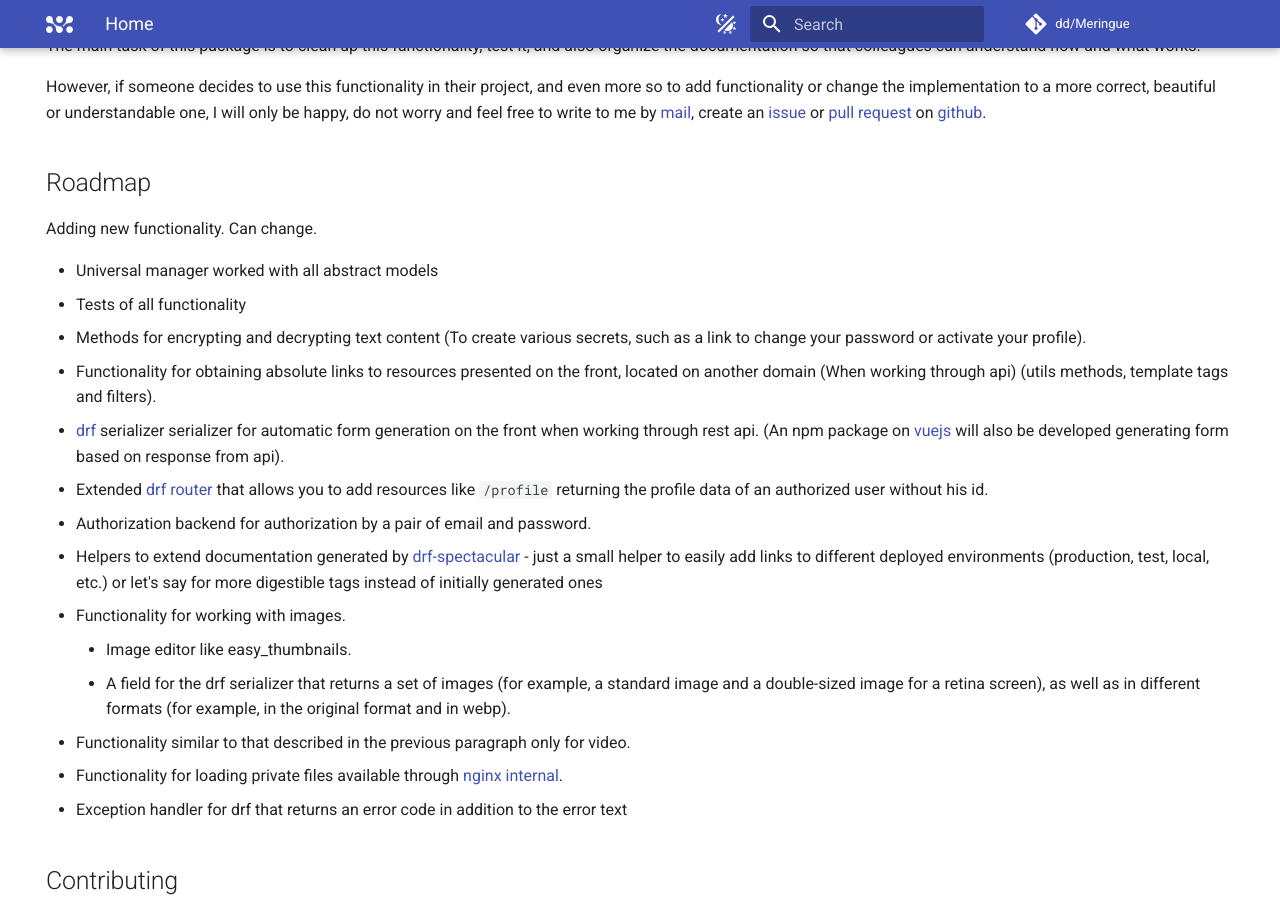
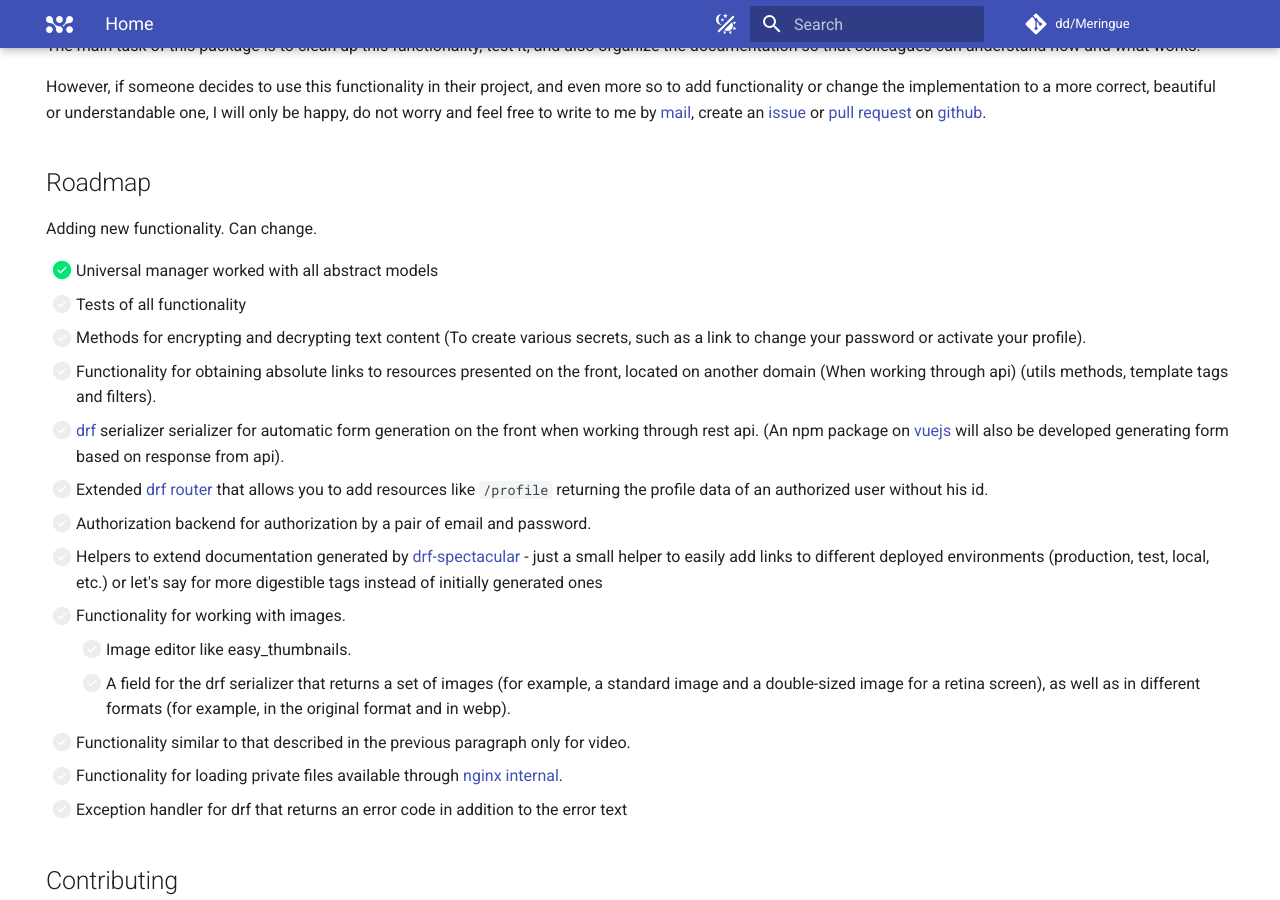
Before and after one commit to dd/Meringue, an MkDocs documentation site: the page built from docs/src/index.md, in a window 1280 px wide and 900 px high, scrolled down 409 px. Built offline with MkDocs 1.6.1 and Material for MkDocs 9.7.7, drawn with Linux system fonts in a browser that asks for light colours; comment, search, counter and statistics services are not loaded; the version menu is left out.

```diff
--- a/README.md
+++ b/README.md
@@ -65,21 +65,21 @@ However, if someone decides to use this functionality in their project, and even
 
 Adding new functionality. Can change.
 
-* Universal manager worked with all abstract models
-* Tests of all functionality
-* Methods for encrypting and decrypting text content (To create various secrets, such as a link to change your password or activate your profile).
-* Functionality for obtaining absolute links to resources presented on the front, located on another domain (When working through api) (utils methods, template tags and filters).
-* [drf](https://www.django-rest-framework.org/) serializer serializer for automatic form generation on the front when working through rest api. (An npm package on [vuejs](https://vuejs.org/) will also be developed
+* [x] Universal manager worked with all abstract models
+* [ ] Tests of all functionality
+* [ ] Methods for encrypting and decrypting text content (To create various secrets, such as a link to change your password or activate your profile).
+* [ ] Functionality for obtaining absolute links to resources presented on the front, located on another domain (When working through api) (utils methods, template tags and filters).
+* [ ] [drf](https://www.django-rest-framework.org/) serializer serializer for automatic form generation on the front when working through rest api. (An npm package on [vuejs](https://vuejs.org/) will also be developed
  generating form based on response from api).
-* Extended [drf router](https://www.django-rest-framework.org/api-guide/routers/) that allows you to add resources like `/profile` returning the profile data of an authorized user without his id.
-* Authorization backend for authorization by a pair of email and password.
-* Helpers to extend documentation generated by [drf-spectacular](https://drf-spectacular.readthedocs.io/) - just a small helper to easily add links to different deployed environments (production, test, local, etc.) or let's say for more digestible tags instead of initially generated ones
-* Functionality for working with images.
-	* Image editor like easy_thumbnails.
-	* A field for the drf serializer that returns a set of images (for example, a standard image and a double-sized image for a retina screen), as well as in different formats (for example, in the original format and in webp).
-* Functionality similar to that described in the previous paragraph only for video.
-* Functionality for loading private files available through [nginx internal](http://nginx.org/en/docs/http/ngx_http_core_module.html#internal).
-* Exception handler for drf that returns an error code in addition to the error text
+* [ ] Extended [drf router](https://www.django-rest-framework.org/api-guide/routers/) that allows you to add resources like `/profile` returning the profile data of an authorized user without his id.
+* [ ] Authorization backend for authorization by a pair of email and password.
+* [ ] Helpers to extend documentation generated by [drf-spectacular](https://drf-spectacular.readthedocs.io/) - just a small helper to easily add links to different deployed environments (production, test, local, etc.) or let's say for more digestible tags instead of initially generated ones
+* [ ] Functionality for working with images.
+	* [ ] Image editor like easy_thumbnails.
+	* [ ] A field for the drf serializer that returns a set of images (for example, a standard image and a double-sized image for a retina screen), as well as in different formats (for example, in the original format and in webp).
+* [ ] Functionality similar to that described in the previous paragraph only for video.
+* [ ] Functionality for loading private files available through [nginx internal](http://nginx.org/en/docs/http/ngx_http_core_module.html#internal).
+* [ ] Exception handler for drf that returns an error code in addition to the error text
 
 
 ## Contributing
```
Also changed, not shown: docs/src/usage/index.md (+0 -3 lines), 2 other files.
